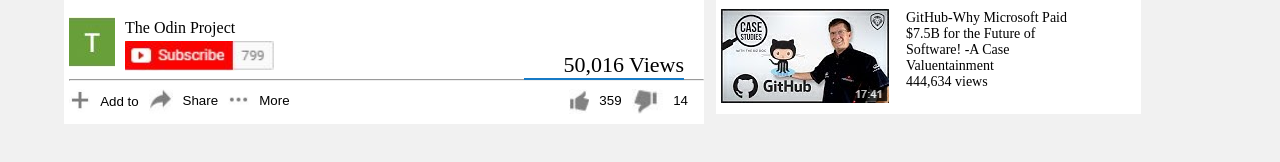
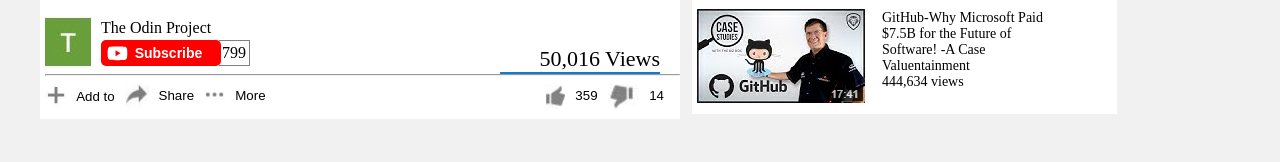
Before and after one commit to rida-elbahtouri/rida-aye-youtube, a plain HTML site: page index.html in a window 1280 px wide. Shown: the part 586-748 px from the top of the page. Drawn offline with Linux system fonts and the light colour scheme.

Commit message:
edit the subscribe button

```diff
--- a/index.html
+++ b/index.html
@@ -42,13 +42,13 @@
             src="https://www.youtube.com/embed/tgbNymZ7vqY">
             </iframe>
         </div>
-
             <div class="chanel-buttons">
                 <h2>Contributing to Open Source Part I: The Easy Way </h2>
                 <div>
                     <img src="image/channel-icon.JPG" alt="channel-icon" class="subscribe-channel-button cusor"/>
                     <p class="odin">The Odin Project</p>
-            <button class="cusor subscribe"><img src="image/subcribe-botton.JPG" class="subscribe-img" alt="subscribe-button" /></button>
+                    <button class="cusor subscribe">Subscribe</button>
+                    <span class="number-subscribed">799</span>
                     <P class="views">50,016 Views</P>
                 </div>
                 <hr>
@@ -67,6 +67,7 @@
                 </div>
             </div>
     </div>
+
                 <div class="side-bar">
                     <div class="text-sidebare">
                         <p>Up next <span class="autoplay">Autoplay<img alt="switch-icon" src="image/switch.png"></span></p>
@@ -83,7 +84,8 @@
                 </div>
                 <div class="video-sug">
                     <img alt="video" src="image/video2.png" />
-            <a href="https://www.youtube.com/watch?v=YJZCUhxNCv8"><div class="make-grid">
+                    <a href="https://www.youtube.com/watch?v=YJZCUhxNCv8">
+                        <div class="make-grid">
                         <p>'How to Get a Job at the Big 4 - Amazon, Facebook, Google & Microsoft by</p>
                         <p>imtiana</p>
                         <p>981,543 views</p>
--- a/style.css
+++ b/style.css
@@ -100,7 +100,7 @@ cursor:no-drop;
     height:360px;
 }
 .container{
-    width: 90%;
+    width:1200px;
     margin: 0 auto;
 }
 .cusor {
@@ -124,7 +124,7 @@ cursor:no-drop;
 
 .odin{
     padding-top: 2px;
-
+    margin-block-end: 0;
 }
 
 .subscribe-channel-button{
@@ -134,16 +134,24 @@ cursor:no-drop;
 }
 
 .subscribe{
-    height: 30px;
-    margin-top: -15px;
-    width: 150px;
+    height: 26px;
+    margin-top: 3px;
+    width: 120px;
     padding: 0;
+    padding-left: 15px;
+    color: white;
+    font-weight: bold;
+    font-size: 14px;
+    background:red url(image/subscribe.svg) no-repeat scroll 6px 3px;
+    background-size: 21px 21px;
+    border-radius: 5px;
 }
-.subscribe-img{
-    height: 100%;
-    width: 100%;
-    padding: 0;
-    margin-bottom: -4px;
+.number-subscribed{
+    border: 1px solid gray;
+    padding: 3px;
+    border-left: 0;
+    margin-left: -6px;
+    padding-bottom: 4px;
 
 }
 .like{
@@ -183,7 +191,7 @@ cursor:no-drop;
 .views{
     position: absolute;
     right: 20px;
-    top: 100px;
+    top: 94px;
     font-size: 22px;
     padding-left: 40px;
     border-bottom: 2px solid #167AC6;
```
Also changed, not shown: image/subcribe-botton.JPG (deleted), image/subscribe.svg (added). Lines whose indentation alone changed are shown as unchanged.
